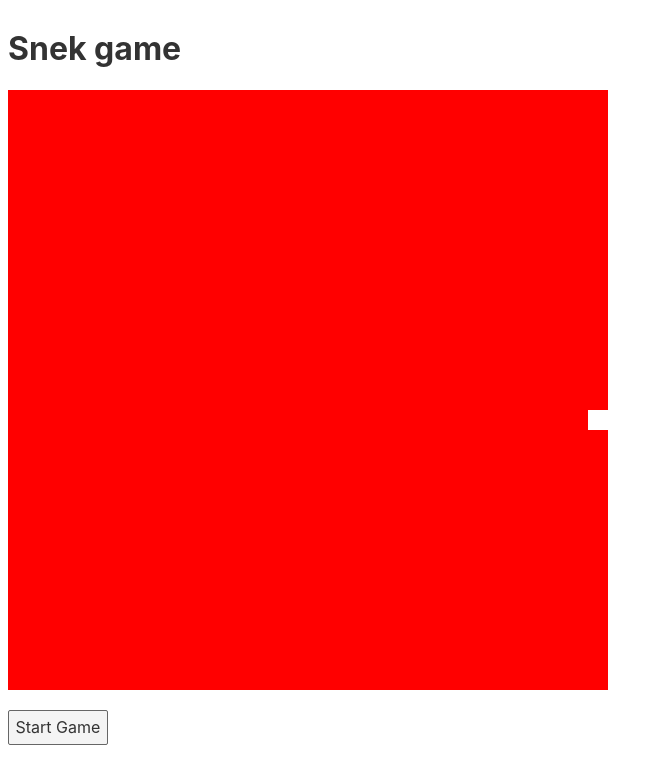
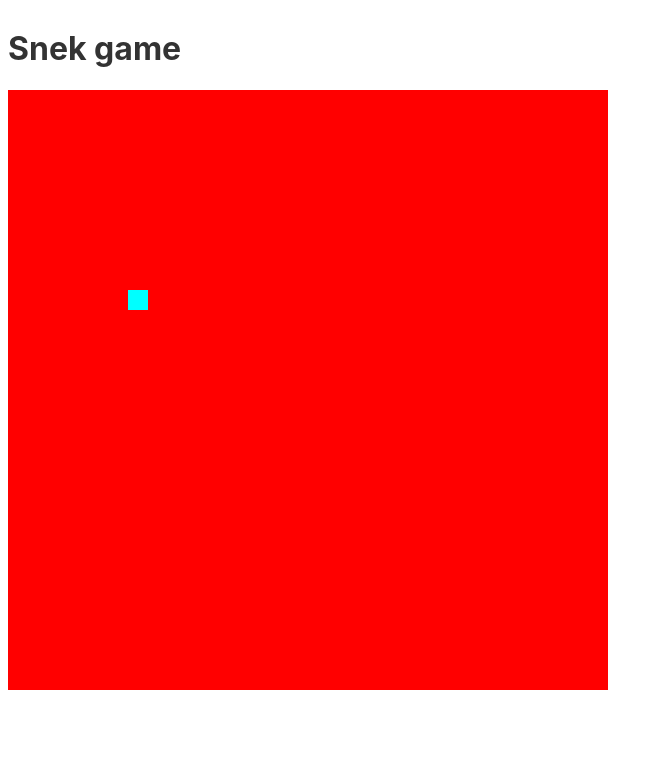
Before and after one commit to DrewOsmond/snake_game, a Svelte app: page / in a window 1280 px wide. Both pictures are taken after a click on the button "Start Game". Shown: the top 784 px of the page, without its empty margins (0-663 px from the left). Built offline with nearby package versions, Linux system fonts and the light colour scheme.

Commit message:
working on game loop

```diff
--- a/rollup.config.js
+++ b/rollup.config.js
@@ -1,9 +1,9 @@
-import svelte from 'rollup-plugin-svelte';
-import commonjs from '@rollup/plugin-commonjs';
-import resolve from '@rollup/plugin-node-resolve';
-import livereload from 'rollup-plugin-livereload';
-import { terser } from 'rollup-plugin-terser';
-import css from 'rollup-plugin-css-only';
+import svelte from "rollup-plugin-svelte";
+import commonjs from "@rollup/plugin-commonjs";
+import resolve from "@rollup/plugin-node-resolve";
+import livereload from "rollup-plugin-livereload";
+import { terser } from "rollup-plugin-terser";
+import css from "rollup-plugin-css-only";
 
 const production = !process.env.ROLLUP_WATCH;
 
@@ -17,35 +17,39 @@ function serve() {
   return {
     writeBundle() {
       if (server) return;
-			server = require('child_process').spawn('npm', ['run', 'start', '--', '--dev'], {
-				stdio: ['ignore', 'inherit', 'inherit'],
-				shell: true
-			});
+      server = require("child_process").spawn(
+        "npm",
+        ["run", "start", "--", "--dev"],
+        {
+          stdio: ["ignore", "inherit", "inherit"],
+          shell: true,
+        }
+      );
 
-			process.on('SIGTERM', toExit);
-			process.on('exit', toExit);
-		}
+      process.on("SIGTERM", toExit);
+      process.on("exit", toExit);
+    },
   };
 }
 
 export default {
-	input: 'src/main.js',
+  input: "src/main.js",
   output: {
     sourcemap: true,
-		format: 'iife',
-		name: 'app',
-		file: 'public/build/bundle.js'
+    format: "iife",
+    name: "app",
+    file: "public/build/bundle.js",
   },
   plugins: [
     svelte({
       compilerOptions: {
         // enable run-time checks when not in production
-				dev: !production
-			}
+        dev: !production,
+      },
     }),
     // we'll extract any component CSS out into
     // a separate file - better for performance
-		css({ output: 'bundle.css' }),
+    css({ output: "bundle.css" }),
 
     // If you have external dependencies installed from
     // npm, you'll most likely need these plugins. In
@@ -54,7 +58,7 @@ export default {
     // https://github.com/rollup/plugins/tree/master/packages/commonjs
     resolve({
       browser: true,
-			dedupe: ['svelte']
+      dedupe: ["svelte"],
     }),
     commonjs(),
 
@@ -64,13 +68,13 @@ export default {
 
     // Watch the `public` directory and refresh the
     // browser on changes when not in production
-		!production && livereload('public'),
+    !production && livereload("public"),
 
     // If we're building for production (npm run build
     // instead of npm run dev), minify
-		production && terser()
+    production && terser(),
   ],
   watch: {
-		clearScreen: false
-	}
+    clearScreen: false,
+  },
 };
--- /dev/null
+++ b/src/components/game/GameLogic/board.js
@@ -0,0 +1,60 @@
+import GameLoop from "./gameLoop";
+
+export default class Game {
+  constructor() {
+    this.board = this.generateGameBoard();
+    this.status = true;
+    this.travelDirection = this.startRandomDirection();
+    this.snake = this.placeSnake();
+
+    console.log(this.travelDirection);
+    document.addEventListener("keypress", (e) => {
+      console.log(e.code);
+    });
+  }
+
+  generateGameBoard() {
+    const arr = new Array(30).fill(1);
+
+    return arr.map((_ele) => {
+      return this.generateRow();
+    });
+  }
+
+  generateRow() {
+    const arr = new Array(30).fill(1);
+    return arr.map((_ele) => {
+      return "";
+    });
+  }
+
+  placeSnake() {
+    const x = Math.floor(Math.random() * 15 + 4);
+    const y = Math.floor(Math.random() * 15 + 4);
+    this.board[x][y] = "snek";
+
+    return [[x, y]];
+  }
+
+  startRandomDirection() {
+    const options = ["up", "right", "down", "left"];
+    const randomOption = Math.floor(Math.random() * options.length);
+
+    // return options[randomOption];
+    return "up";
+  }
+
+  snakeMovement() {
+    const move = GameLoop.handleMovement(
+      this.board,
+      this.travelDirection,
+      this.snake
+    );
+
+    if (!move) {
+      this.status = false;
+      return false;
+    }
+    return true;
+  }
+}
--- /dev/null
+++ b/src/components/game/GameLogic/gameLoop.js
@@ -0,0 +1,31 @@
+export default class Loop {
+  static handleMovement(board, direction, snake) {
+    switch (direction) {
+      case "up":
+        return Loop.up(board, snake);
+    }
+  }
+
+  static up(board, snake) {
+    const snakeHead = snake[0];
+    const [x, y] = snakeHead;
+
+    if (!board[x - 1] && board[x - 1] !== "") {
+      return false;
+    }
+
+    snake.unshift([x - 1, y]);
+
+    const removed = snake.pop();
+    board[x - 1][y] = "snek";
+    board[x][y] = "";
+
+    return true;
+  }
+
+  down() {}
+
+  right() {}
+
+  left() {}
+}
--- a/src/components/game/GameLogic/index.js
+++ /dev/null
@@ -1,23 +0,0 @@
-export default class Game {
-  static generateGameBoard() {
-    const arr = new Array(30).fill(1);
-
-    return arr.map((_ele, i) => {
-      return Game.generateRow(i);
-    });
-  }
-
-  static generateRow() {
-    const arr = new Array(30).fill(1);
-    return arr.map((_ele) => {
-      return null;
-    });
-  }
-
-  static startSnake(board) {
-    const x = Math.floor(Math.random() * 30);
-    const y = Math.floor(Math.random() * 30);
-    board[x][y] = "snek";
-    console.log(x, y);
-  }
-}
--- a/src/components/game/index.svelte
+++ b/src/components/game/index.svelte
@@ -1,32 +1,51 @@
 <script>
-    import Game from "./GameLogic/index"
-    let gameBoard = Game.generateGameBoard();
-    let snake = null;
+    import Game from "./GameLogic/board"
+    let game;
+    let board;
+    let interval;
+    let playing = true;
 
         function startGame() {
-            gameBoard = Game.generateGameBoard()
-            snake = Game.startSnake(gameBoard)
+            playing = true;
+            game = new Game()
+            board = game.board
+            interval = setInterval(() => gameLoop(), 1000);
         }
-        console.log(gameBoard)
+
+        function gameLoop() {
+            const move = game.snakeMovement()
+            if (!move) {
+                playing = false;
+                clearInterval(interval)
+            }
+            board = game.board
+        }
+
 </script>
 
 
 <section>
-{#each gameBoard as row, i (i)}
-    <div class="row">
-        {#each row as rowBlock, j (`${i}-${j}`)}
-            <div class="{rowBlock ? "snake" : "block"}">
-
-            </div>
-        {/each}
-    </div>
-{/each}
+{#if game}
+    {#each game.board as row, i (i)}
+        <div class="row">
+            {#each row as rowBlock, j (`${i}-${j}`)}
+                {#if rowBlock !== ""}
+                    <span class="snake"></span>
+                {:else}
+                    <span class="block"></span>
+                {/if}
+            {/each}
+        </div>
+    {/each}
+{/if}
 </section>
 
 <br />
 
-{#if !snake }
+{#if !game }
     <button on:click={startGame}>Start Game</button>
+{:else if game && !playing}
+    <button on:click={startGame}>start over</button>
 {/if}
 
 <style>
@@ -43,7 +62,7 @@
     }
 
     .snake {
-        widows: 20px;
+        width: 20px;
         height: 20px;
         background-color: aqua;
     }
```
Also changed, not shown: 1 other file (tests, documents, lock files or other folders). Lines whose indentation alone changed are shown as unchanged.
